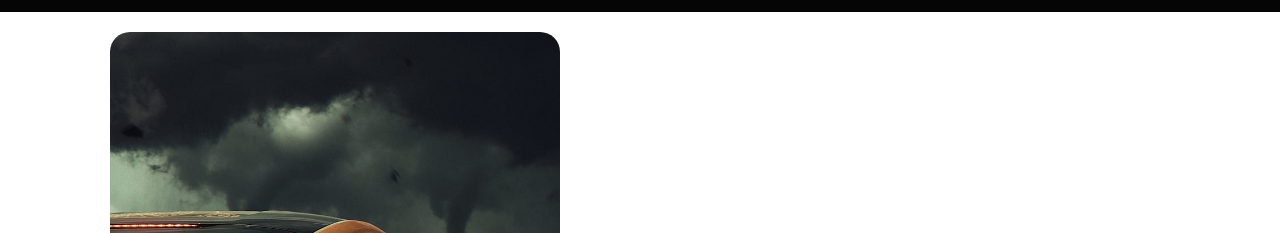
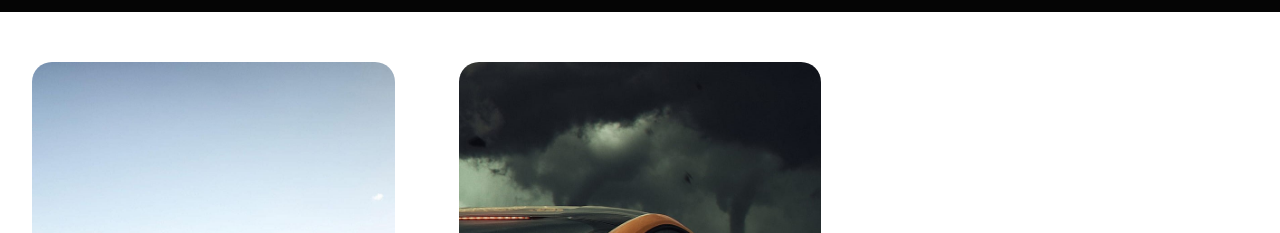
Before and after one commit to dfasce21/Desarrollo_Web_CH_DF, a plain HTML site: page index.html in a window 1280 px wide. Shown: the part 333-566 px from the top of the page. Drawn offline with nearby package versions, Linux system fonts and the light colour scheme.

Commit message:
correcciones index/form

```diff
--- a/SASS/_contacto.scss
+++ b/SASS/_contacto.scss
@@ -16,7 +16,7 @@ main{
     .ancho{
         padding: 50px;
         background-color: rgba(255, 255, 255, 0.427);
-        margin-bottom: 16px;
+        margin-bottom: 210px;
     }
     .form-label{
         margin: 6px;
--- a/SASS/_index.scss
+++ b/SASS/_index.scss
@@ -44,11 +44,24 @@
         justify-content: center;
         align-items: center;
         text-align: center;
-        img{
-            width: 250px;
+        figure{
+            display: flex;
+            align-items: center;
+            justify-content: center;
+            width: 60%;
+            height: 80%;
             border-radius: 20px;
+            overflow: hidden;
             margin: 20px;
-            margin-left: 50px;
+            img{
+                width: 100%;
+                height: 100%;
+                transition:all .6s ease-in-out;
+                &:hover{
+                    transform: scale(1.1);
+                    filter: grayscale(70%);
+                }
+            }
         }
     }
 }
@@ -138,7 +151,28 @@
 
 /* vista desktop */
 
-@media (min-width: 1024px) {
+@media (min-width: 576px) {
+    .section_index_2{
+        div{
+            figure{
+                width: 200%;
+                height: 200%;
+                img{
+                    width: 100%;
+                    height: 100%;
+                }
+            }
+            h2{
+                font-size: 50px;
+            }
+            p{
+                font-size: 25px;
+            }
+        }
+    }
+}
+
+@media (min-width: 992px) {
     .section_index_1{
         flex-direction: row;
         div{
@@ -148,7 +182,7 @@
                 margin-top: 20px;
             }
             img{
-                width: 80%;
+                width: 90%;
             }
         }
     }
@@ -157,15 +191,14 @@
         flex-direction: row;
         justify-content: space-evenly;
         div{
-            display: flex;
-            flex-direction: column;
-            justify-content: center;
-            align-items: center;
-            img{
-                width: 450px;
-                border-radius: 20px;
-                margin: 20px;
-                margin-left: 50px;
+            figure{
+                width: 90%;
+                height: 90%;
+                margin: 50px;
+                img{
+                    width: 100%;
+                    height: 100%;
+                }
             }
             h2{
                 font-size: 50px;
--- a/index.html
+++ b/index.html
@@ -70,17 +70,24 @@
         </div>
       </section>
       <section class="row section_index_2">
-          <div class="col-12 col-sm-6">
-              <img src="./imagenes/mustang6.jpg" alt="" class="">
-            </div>
+          <div class="col-12 col-sm-4">
+            <figure>
+              <img src="./imagenes/mustang11.jpg" alt="">
+            </figure>
           </div>
-          <div class="col-12 col-sm-6">
+          <div class="col-12 col-sm-4">
+            <figure>
+              <img src="./imagenes/mustang6.jpg" alt="">
+            </figure>
+          </div>
+          </div>
+          <div class="col-12 col-sm-4">
             <h2>Diseño icónico</h2>
             <p>Imponente y atrapante, una nueva interpretación del ícono en cada detalle</p>
           </div>
       </section>
       <section class="row section_index_3">
-        <img src="./imagenes/mustang1.jpg" alt="">
+        <img src="./imagenes/mustang16.jpg" alt="">
       </section>
     <footer class="row footer1">
       <div class="col-6">
```
Also changed, not shown: CSS/estilos.css, imagenes/mustang10.jpg (added), imagenes/mustang11.jpg (added), imagenes/mustang12.jpg (added), imagenes/mustang15.jpg (added), imagenes/mustang16.jpg (added), 1 other file.
